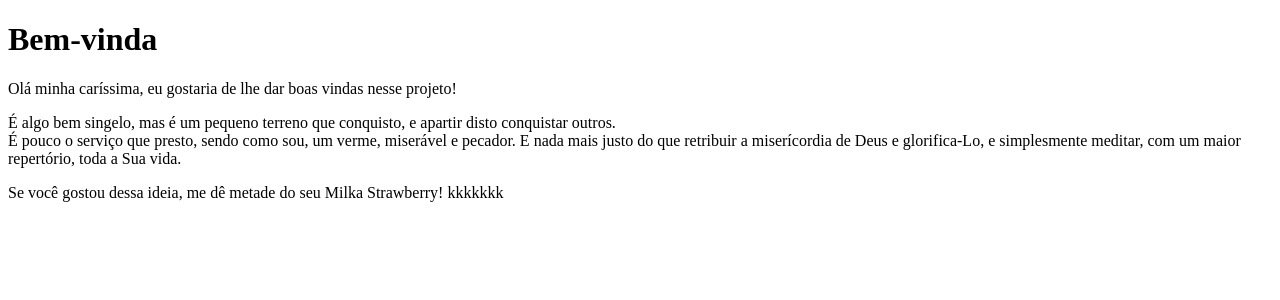
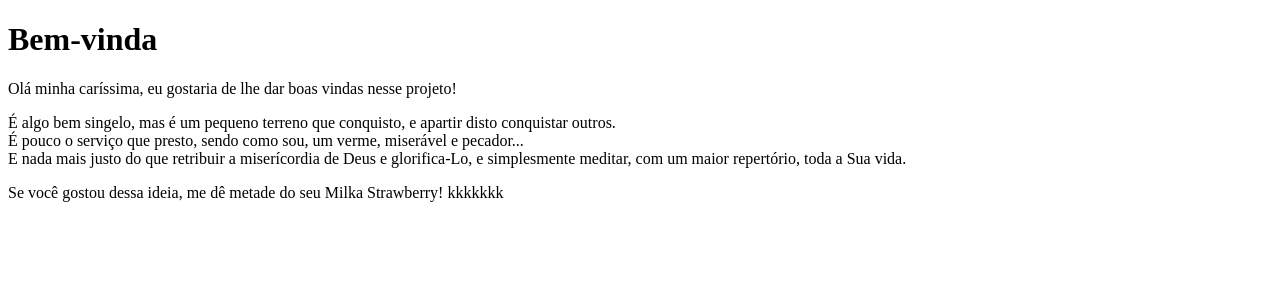
Before and after one commit to mattosvmp/sancticom, a Next.js app: page / in a window 1280 px wide. Shown: the top 300 px of the page. Built offline with nearby package versions, Linux system fonts and the light colour scheme.

Commit message:
feat: adiciona breakspace

```diff
--- a/pages/index.js
+++ b/pages/index.js
@@ -2,7 +2,7 @@ function Home() {
   return <div>
     <h1>Bem-vinda</h1>
     <p>Olá minha caríssima, eu gostaria de lhe dar boas vindas nesse projeto!</p>
-    <p>É algo bem singelo, mas é um pequeno terreno que conquisto, e apartir disto conquistar outros.<br/> É pouco o serviço que presto, sendo como sou, um verme, miserável e pecador. E nada mais justo do que retribuir a miserícordia de Deus e glorifica-Lo, e simplesmente meditar, com um maior repertório, toda a Sua vida.</p>
+    <p>É algo bem singelo, mas é um pequeno terreno que conquisto, e apartir disto conquistar outros.<br/> É pouco o serviço que presto, sendo como sou, um verme, miserável e pecador...<br/> E nada mais justo do que retribuir a miserícordia de Deus e glorifica-Lo, e simplesmente meditar, com um maior repertório, toda a Sua vida.</p>
     <p>Se você gostou dessa ideia, me dê metade do seu Milka Strawberry! kkkkkkk</p>
   </div>
 }
```
